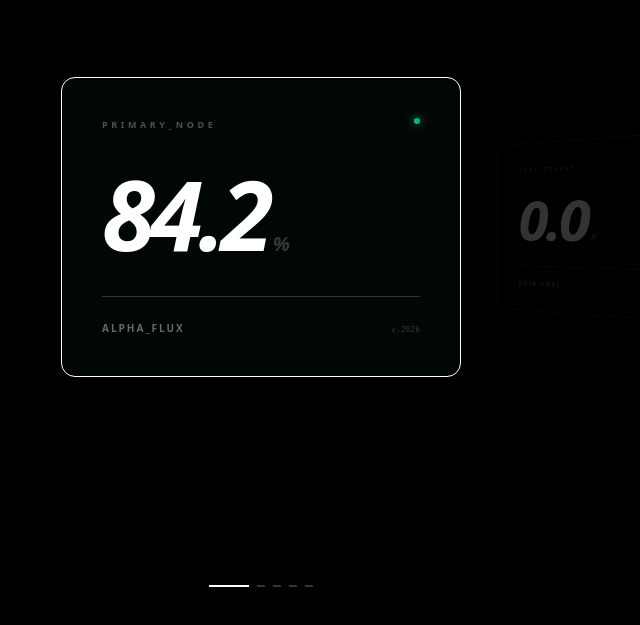
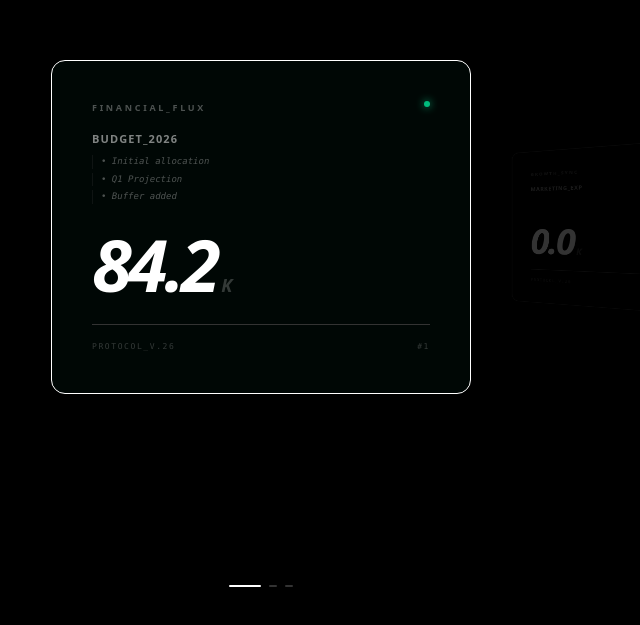
Before and after one commit to nonnzy7even7iete/nonnzytransformiumfullstackbundel, a Next.js app: page /logique-metier-serveur in a window 1280 px wide. Shown: the part 173-798 px from the top of the page, without its empty margins (379-1019 px from the left). Built offline with nearby package versions, Linux system fonts and the light colour scheme.

Commit message:
Zy Bulding workflow

```diff
--- a/src/components/frontendkit/FluxCarousel.tsx
+++ b/src/components/frontendkit/FluxCarousel.tsx
@@ -5,11 +5,35 @@ import { motion, useMotionValue, useSpring, animate } from "framer-motion";
 import { cn } from "@/lib/utils";
 
 const DATA = [
-  { id: 1, title: "ALPHA_FLUX", value: 84.2, unit: "%", label: "PRIMARY_NODE" },
-  { id: 2, title: "DATA_CORE", value: 12.4, unit: "K", label: "SYNC_STATUS" },
-  { id: 3, title: "LATENCY", value: 0.4, unit: "MS", label: "ZERO_POINT" },
-  { id: 4, title: "LIQUIDITY", value: 450, unit: "K", label: "FLOW_RATE" },
-  { id: 5, title: "STABILITY", value: 99.9, unit: "%", label: "ENCRYPTED" },
+  {
+    id: 1,
+    title: "BUDGET_2026",
+    value: 84.2,
+    unit: "K",
+    label: "FINANCIAL_FLUX",
+    notes: ["Initial allocation", "Q1 Projection", "Buffer added"], // Notes qui feront grandir la carte
+  },
+  {
+    id: 2,
+    title: "MARKETING_EXP",
+    value: 12.4,
+    unit: "K",
+    label: "GROWTH_SYNC",
+    notes: ["Social Ads", "SEO"],
+  },
+  {
+    id: 3,
+    title: "R&D_COSTS",
+    value: 450,
+    unit: "€",
+    label: "INNOVATION",
+    notes: [
+      "New Engine",
+      "Cloud Infrastructure",
+      "Security Audit",
+      "Beta Testing",
+    ], // Carte très grande
+  },
 ];
 
 export default function FluxCarousel() {
@@ -19,7 +43,7 @@ export default function FluxCarousel() {
   useEffect(() => setMounted(true), []);
 
   const handleDragEnd = (_: any, info: any) => {
-    const threshold = 30; // Swipe plus sensible pour mobile
+    const threshold = 30;
     if (info.offset.x < -threshold && index < DATA.length - 1)
       setIndex(index + 1);
     else if (info.offset.x > threshold && index > 0) setIndex(index - 1);
@@ -28,7 +52,7 @@ export default function FluxCarousel() {
   if (!mounted) return null;
 
   return (
-    <div className="relative h-screen w-full bg-[var(--background)] overflow-hidden flex items-center justify-center font-sans transition-colors duration-500">
+    <div className="relative h-screen w-full bg-[var(--background)] overflow-hidden flex items-center justify-center font-sans">
       <motion.div
         drag="x"
         dragConstraints={{ left: 0, right: 0 }}
@@ -41,7 +65,7 @@ export default function FluxCarousel() {
         style={{ perspective: "1000px" }}
       >
         <motion.div
-          className="relative flex items-center justify-center w-full max-w-[400px] h-[350px]"
+          className="relative flex items-center justify-center w-full max-w-[320px] md:max-w-[450px]"
           style={{ transformStyle: "preserve-3d" }}
         >
           {DATA.map((item, i) => {
@@ -52,20 +76,18 @@ export default function FluxCarousel() {
         </motion.div>
       </div>
 
-      <div className="absolute bottom-10 flex items-center gap-4 z-[110]">
-        <div className="flex gap-2">
+      <div className="absolute bottom-10 flex gap-2">
         {DATA.map((_, i) => (
           <div
             key={i}
             className={cn(
-                "h-0.5 transition-all duration-500",
+              "h-0.5 rounded-full transition-all duration-500",
               index === i
-                  ? "w-10 bg-[var(--foreground)]"
+                ? "w-8 bg-[var(--foreground)]"
                 : "w-2 bg-[var(--accents-2)]"
             )}
           />
         ))}
-        </div>
       </div>
     </div>
   );
@@ -73,24 +95,22 @@ export default function FluxCarousel() {
 
 function Card({ item, position }: { item: any; position: number }) {
   const isActive = position === 0;
-
-  // Calcul MOBILE : On réduit la largeur à 70vw et le xOffset à 65vw pour "serrer" les cartes
   const xOffset =
     typeof window !== "undefined" && window.innerWidth < 768
-      ? window.innerWidth * 0.65
-      : 440;
+      ? window.innerWidth * 0.55
+      : 480;
 
   return (
     <motion.div
       initial={false}
       animate={{
         x: position * xOffset,
-        rotateY: position * -40, // Rotation plus agressive pour voir les tranches
-        z: isActive ? 0 : -250,
-        opacity: isActive ? 1 : 0.2, // Légèrement plus d'opacité pour les cartes floues
-        scale: isActive ? 1 : 0.75,
+        rotateY: position * -45,
+        z: isActive ? 0 : -350,
+        opacity: isActive ? 1 : 0.2,
+        scale: isActive ? 1 : 0.7,
       }}
-      transition={{ type: "spring", stiffness: 150, damping: 25 }}
+      transition={{ type: "spring", stiffness: 140, damping: 22 }}
       style={
         {
           backgroundColor: isActive
@@ -98,38 +118,63 @@ function Card({ item, position }: { item: any; position: number }) {
             : "var(--card-bg)",
         } as any
       }
+      // "h-auto" permet à la carte de grandir selon les notes
       className={cn(
-        "v-card absolute w-[70vw] md:w-[400px] h-[260px] md:h-[300px] p-6 md:p-10 flex flex-col justify-between",
+        "v-card absolute w-[65vw] md:w-[420px] h-auto min-h-[260px] p-6 md:p-10 flex flex-col justify-between transition-all duration-500",
         isActive ? "border-[var(--foreground)]" : "border-[var(--border-color)]"
       )}
     >
-      <div className="flex justify-between items-start">
-        <p className="text-[9px] font-black tracking-[0.4em] opacity-30 uppercase text-[var(--foreground)]">
+      {/* HEADER */}
+      <div className="flex justify-between items-start mb-4">
+        <p className="text-[9px] font-black tracking-[0.3em] opacity-30 uppercase text-[var(--foreground)]">
           {item.label}
         </p>
         <div
           className={cn(
-            "h-1.5 w-1.5 rounded-full transition-all duration-500",
+            "h-1.5 w-1.5 rounded-full",
             isActive
-              ? "bg-emerald-500 shadow-[0_0_10px_#10b981]"
+              ? "bg-emerald-500 shadow-[0_0_8px_#10b981]"
               : "bg-[var(--accents-2)]"
           )}
         />
       </div>
 
-      <div className="flex items-baseline gap-1 overflow-hidden">
+      {/* TITRE ET NOTES (La zone qui pousse le contenu) */}
+      <div className="flex flex-col mb-6">
+        <h3 className="text-[11px] font-bold opacity-50 uppercase text-[var(--foreground)] tracking-widest mb-2">
+          {item.title}
+        </h3>
+
+        <div className="flex flex-col gap-1">
+          {item.notes.map((note: string, idx: number) => (
+            <motion.p
+              key={idx}
+              initial={{ opacity: 0, x: -10 }}
+              animate={{ opacity: isActive ? 0.3 : 0, x: isActive ? 0 : -10 }}
+              transition={{ delay: 0.5 + idx * 0.1 }}
+              className="text-[9px] font-mono text-[var(--foreground)] border-l border-[var(--border-color)] pl-2 italic"
+            >
+              • {note}
+            </motion.p>
+          ))}
+        </div>
+      </div>
+
+      {/* COMPTEUR (S'adapte à l'espace restant) */}
+      <div className="flex items-baseline gap-1 mt-auto">
         <Counter value={item.value} isActive={isActive} />
-        <span className="text-xl font-bold opacity-20 italic text-[var(--foreground)]">
+        <span className="text-lg font-bold opacity-20 italic text-[var(--foreground)] uppercase">
           {item.unit}
         </span>
       </div>
 
-      <div className="flex justify-between items-end border-t border-[var(--border-color)] pt-4 md:pt-6">
-        <p className="text-[10px] font-bold opacity-40 tracking-[0.2em] uppercase text-[var(--foreground)]">
-          {item.title}
+      {/* FOOTER */}
+      <div className="flex justify-between items-end border-t border-[var(--border-color)] pt-4 mt-6">
+        <p className="text-[8px] font-mono opacity-20 text-[var(--foreground)] tracking-[0.2em]">
+          PROTOCOL_V.26
         </p>
-        <p className="text-[8px] font-mono opacity-20 text-[var(--foreground)]">
-          v.2026
+        <p className="text-[8px] font-mono opacity-20 text-[var(--foreground)] tracking-[0.2em]">
+          #{item.id}
         </p>
       </div>
     </motion.div>
@@ -142,12 +187,10 @@ function Counter({ value, isActive }: { value: number; isActive: boolean }) {
   useEffect(() => {
     if (isActive && nodeRef.current) {
       const controls = animate(0, value, {
-        duration: 2.2, // Ralenti pour plus de "poids" visuel
-        ease: [0.16, 1, 0.3, 1], // Quintic out pour un arrêt très smooth
+        duration: 2.2,
+        ease: [0.16, 1, 0.3, 1],
         onUpdate: (v) => {
-          if (nodeRef.current) {
-            nodeRef.current.textContent = v.toFixed(1);
-          }
+          if (nodeRef.current) nodeRef.current.textContent = v.toFixed(1);
         },
       });
       return () => controls.stop();
@@ -157,7 +200,7 @@ function Counter({ value, isActive }: { value: number; isActive: boolean }) {
   return (
     <h2
       ref={nodeRef}
-      className="text-6xl md:text-8xl font-black italic text-[var(--foreground)] tracking-tighter leading-none"
+      className="text-5xl md:text-7xl font-black italic text-[var(--foreground)] tracking-tighter leading-none transition-all"
     >
       0.0
     </h2>
```
Lines whose indentation alone changed are shown as unchanged.
